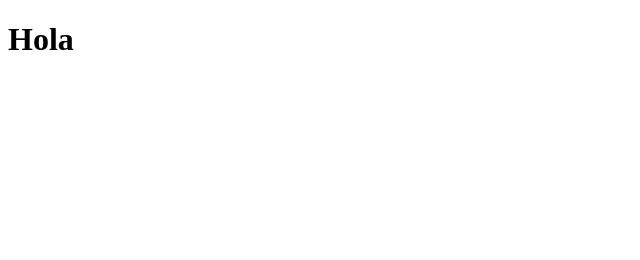
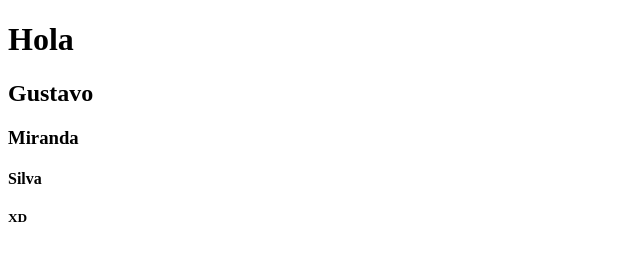
Before and after one commit to 20203TN156/aweb.20203tn156.git01, a plain HTML site: page index.html in a window 1280 px wide. Shown: the whole page, without its empty margins (0-640 px from the left). Drawn offline with Linux system fonts and the light colour scheme.

Commit message:
Commit 2 etiqueta h

```diff
--- a/index.html
+++ b/index.html
@@ -8,5 +8,9 @@
 </head>
 <body>
     <h1>Hola</h1>
+    <h2>Gustavo</h2>
+    <h3>Miranda</h3>
+    <h4>Silva</h4>
+    <h5>XD</h5>
 </body>
 </html>
```
